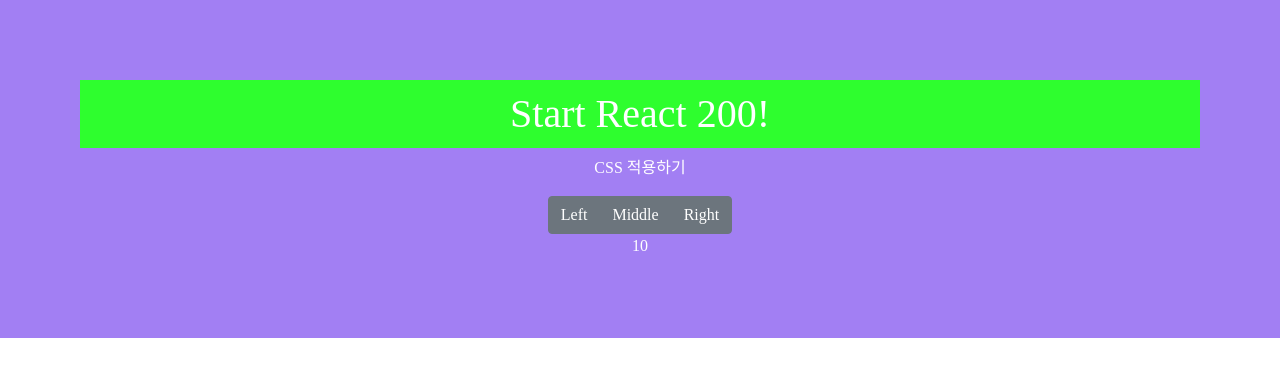
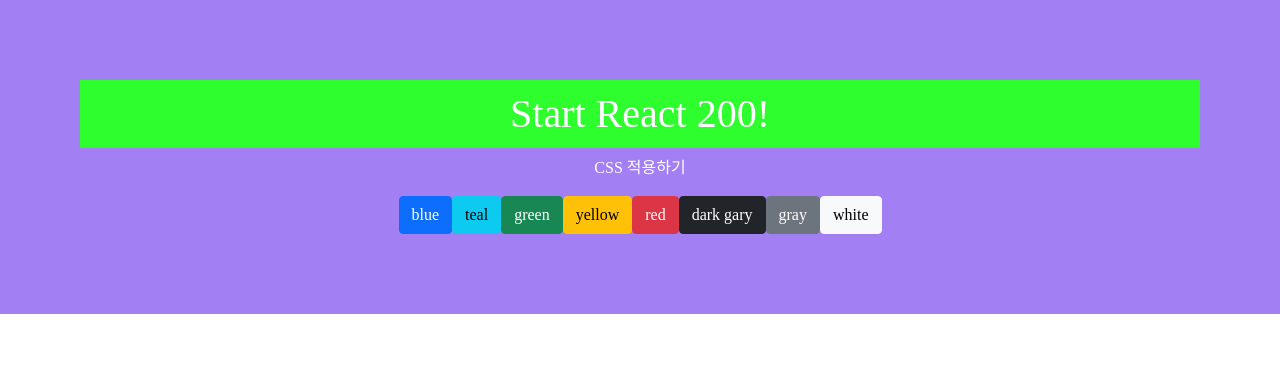
Before and after one commit to Yerim-Choi/React_Study, a React (Create React App) app in the folder client/: page / in a window 1280 px wide. Shown: the top 376 px of the page. Built offline with nearby package versions, Linux system fonts and the light colour scheme.

Commit message:
#R039_reactstrap Button 사용

```diff
--- a/client/src/App.js
+++ b/client/src/App.js
@@ -1,6 +1,6 @@
 import React from "react";
 import "./App.css";
-import ReactstrapButtonGroup from "./R038_ReactstrapButtonGroup";
+import ReactstrapBottons from "./R039_ReactstrapBottons";
 import "bootstrap/dist/css/bootstrap.css";
 
 function App() {
@@ -8,7 +8,7 @@
     <div>
       <h1>Start React 200!</h1>
       <p>CSS 적용하기</p>
-      <ReactstrapButtonGroup />
+      <ReactstrapBottons />
     </div>
   );
 }
--- /dev/null
+++ b/client/src/R039_ReactstrapBottons.js
@@ -0,0 +1,21 @@
+import React, { Component } from "react";
+import { Button } from "reactstrap";
+
+class R039_ReactstrapBottons extends Component {
+  render() {
+    return (
+      <div style={{ padding: "0px" }}>
+        <Button color="primary">blue</Button>
+        <Button color="info">teal</Button>
+        <Button color="success">green</Button>
+        <Button color="warning">yellow</Button>
+        <Button color="danger">red</Button>
+        <Button color="dark">dark gary</Button>
+        <Button color="secondary">gray</Button>
+        <Button color="light">white</Button>
+      </div>
+    );
+  }
+}
+
+export default R039_ReactstrapBottons;
```
